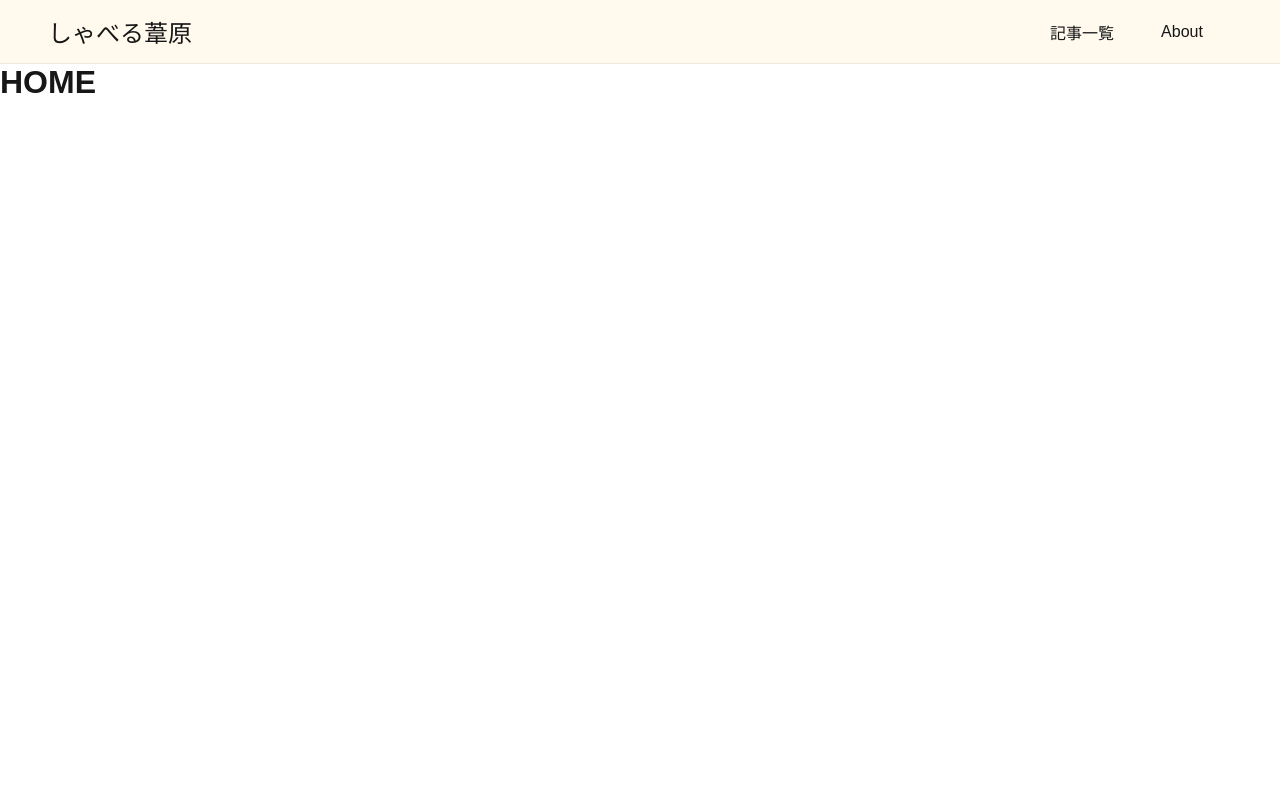
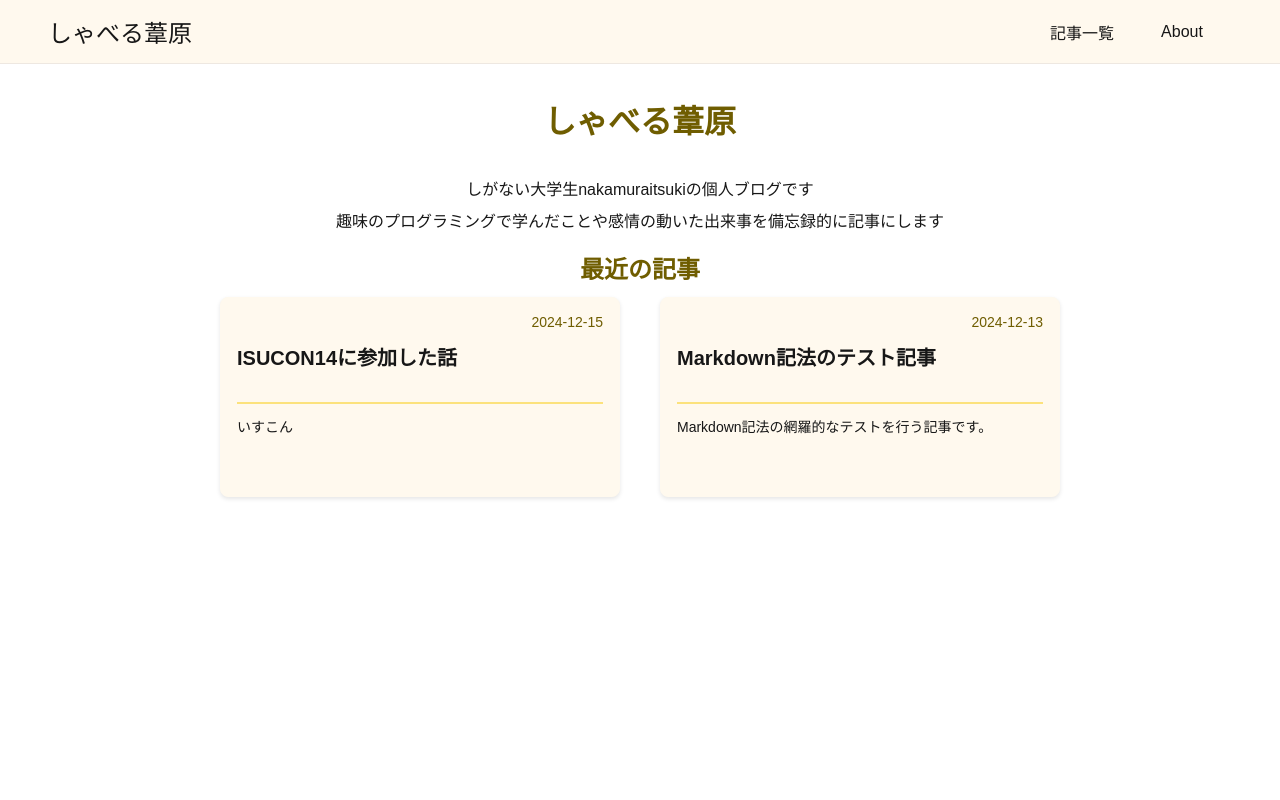
Before and after one commit to nakamuraitsuki/Next-blog-project, a Next.js app: page / in a window 1280 px wide. Shown: the top 800 px of the page. Built offline with nearby package versions, Linux system fonts and the light colour scheme.

Commit message:
簡単な説明と、最近の記事リストを作成

```diff
--- a/src/app/page.module.css
+++ b/src/app/page.module.css
@@ -1,3 +1,21 @@
-.content {
-    min-height: 100vh;
+.hero {
+    width: 100%;
+    margin: 32px auto;
+    text-align: center;
+    color: #6f5d00;
 }
+
+.descriptions {
+    width: 100%;
+    display: flex;
+    flex-direction: column;
+    line-height: 2rem;
+    align-items: center;
+}
+
+.title {
+    width: 100%;
+    margin: 12px auto;
+    text-align: center;
+    color: #6f5d00;
+}
--- a/src/app/page.tsx
+++ b/src/app/page.tsx
@@ -1,12 +1,23 @@
 import styles from "./page.module.css"
 import Layout from "@/components/Layout/Layout"
 import { getAllPosts } from "@/lib/posts"
+import BlogCardList from "@/components/BlogCardList/BlogCardList";
+
+//最新記事の取得個数
+const reccent = 2;
 
 export default async function Home() {
   const posts = await getAllPosts();
+  const reccentPosts = posts.slice(0,reccent);
   return (
     <Layout>
-      <h1>HOME</h1>
+      <h1 className={styles.hero}>しゃべる葦原</h1>
+      <div className={styles.descriptions}>
+        <p>しがない大学生nakamuraitsukiの個人ブログです</p>
+        <p>趣味のプログラミングで学んだことや感情の動いた出来事を備忘録的に記事にします</p>
+      </div>
+      <h2 className={styles.title}>最近の記事</h2>
+      <BlogCardList posts={reccentPosts}/>
     </Layout>
   );
 }
```
